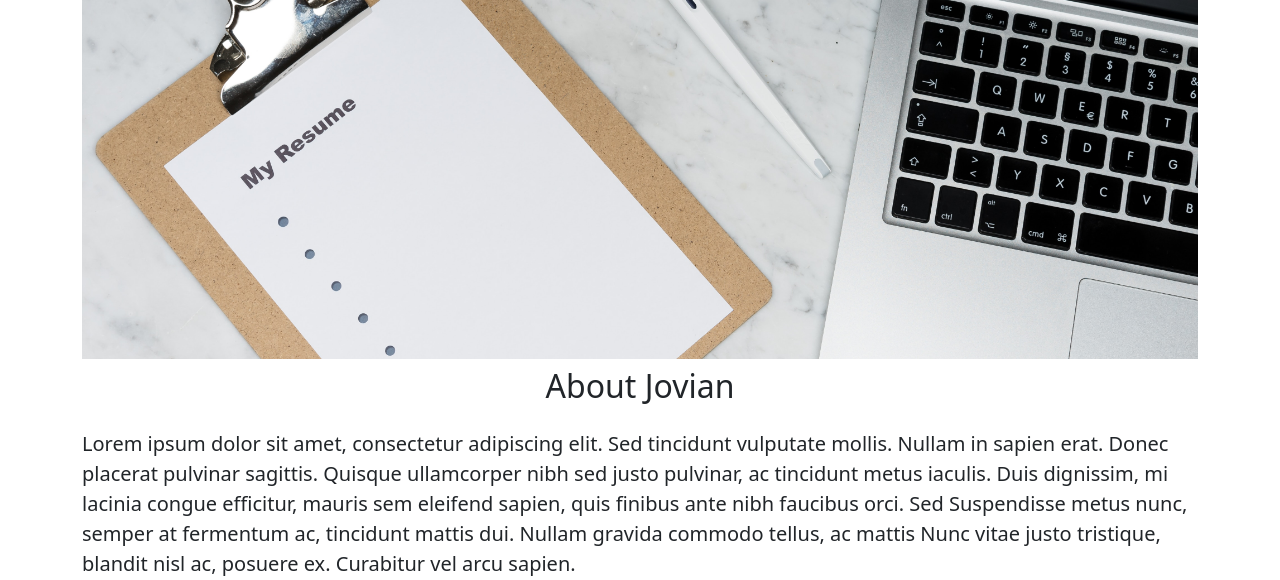
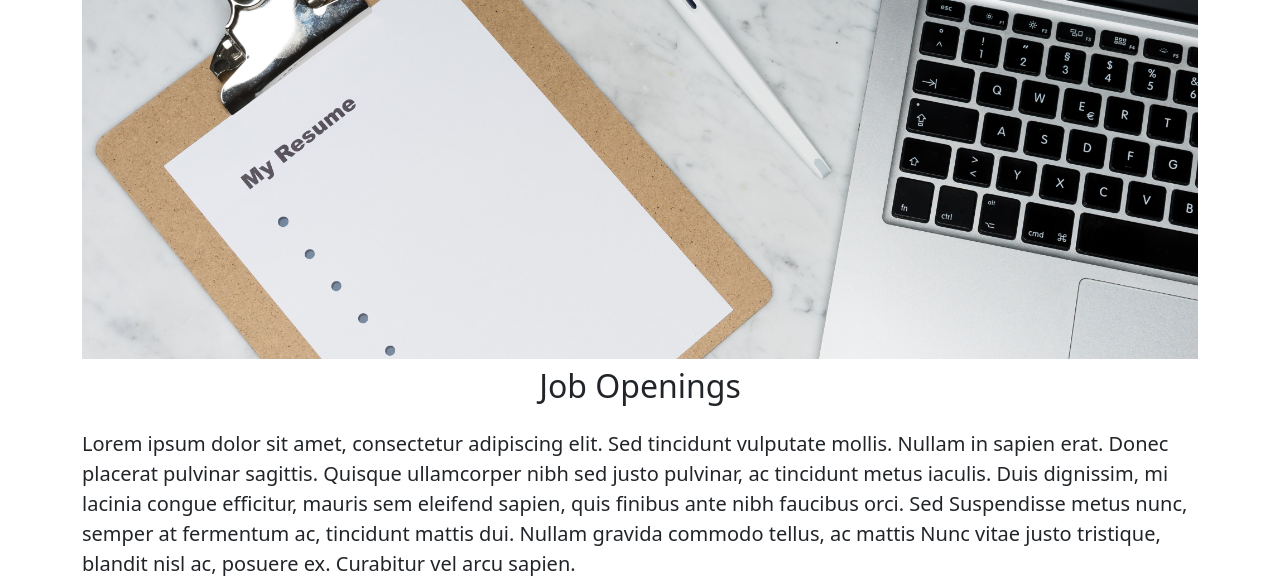
Before and after one commit to kobiop/Apartments-WebApp-2, a Flask app: page / in a window 1280 px wide. Shown: the part 105-685 px from the top of the page. Run offline with Flask 3, Linux system fonts and the light colour scheme.

Commit message:
made sum changes

```diff
--- a/templates/home.html
+++ b/templates/home.html
@@ -21,7 +21,7 @@
         <h1 class="text-center mt-2 mb-4">{{company_name}} Careers </h1>
         <img class="img-fluid" src="https://apartment-website--kobihazut.repl.co/static/banner.jpg" id="banner">
 
-        <h2 class="text-center mt-2 mb-4">About Jovian</h2>
+        <h2 class="text-center mt-2 mb-4">Job Openings</h2>
 
         <p class="lead">Lorem ipsum dolor sit amet, consectetur adipiscing             elit. Sed tincidunt vulputate mollis. Nullam
             in sapien
```
